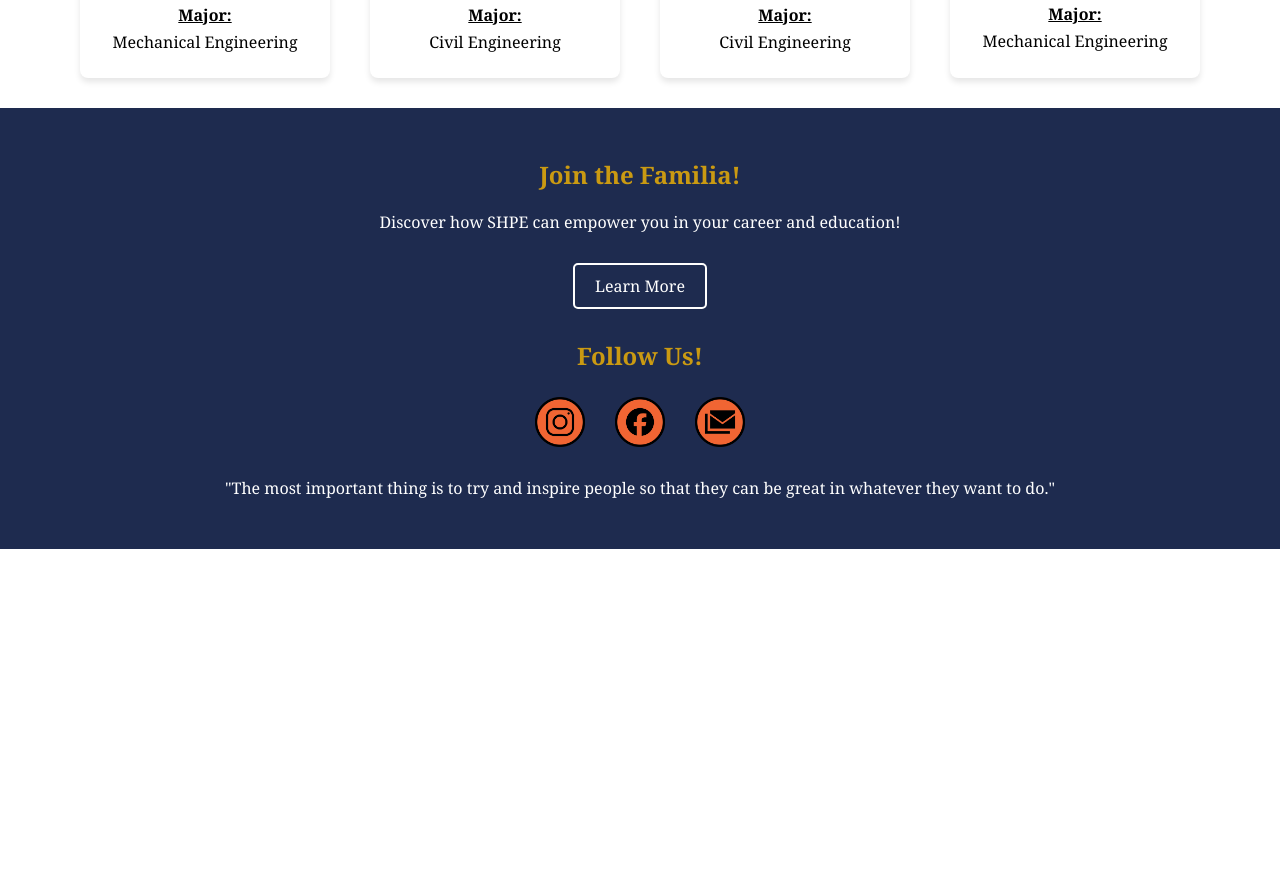
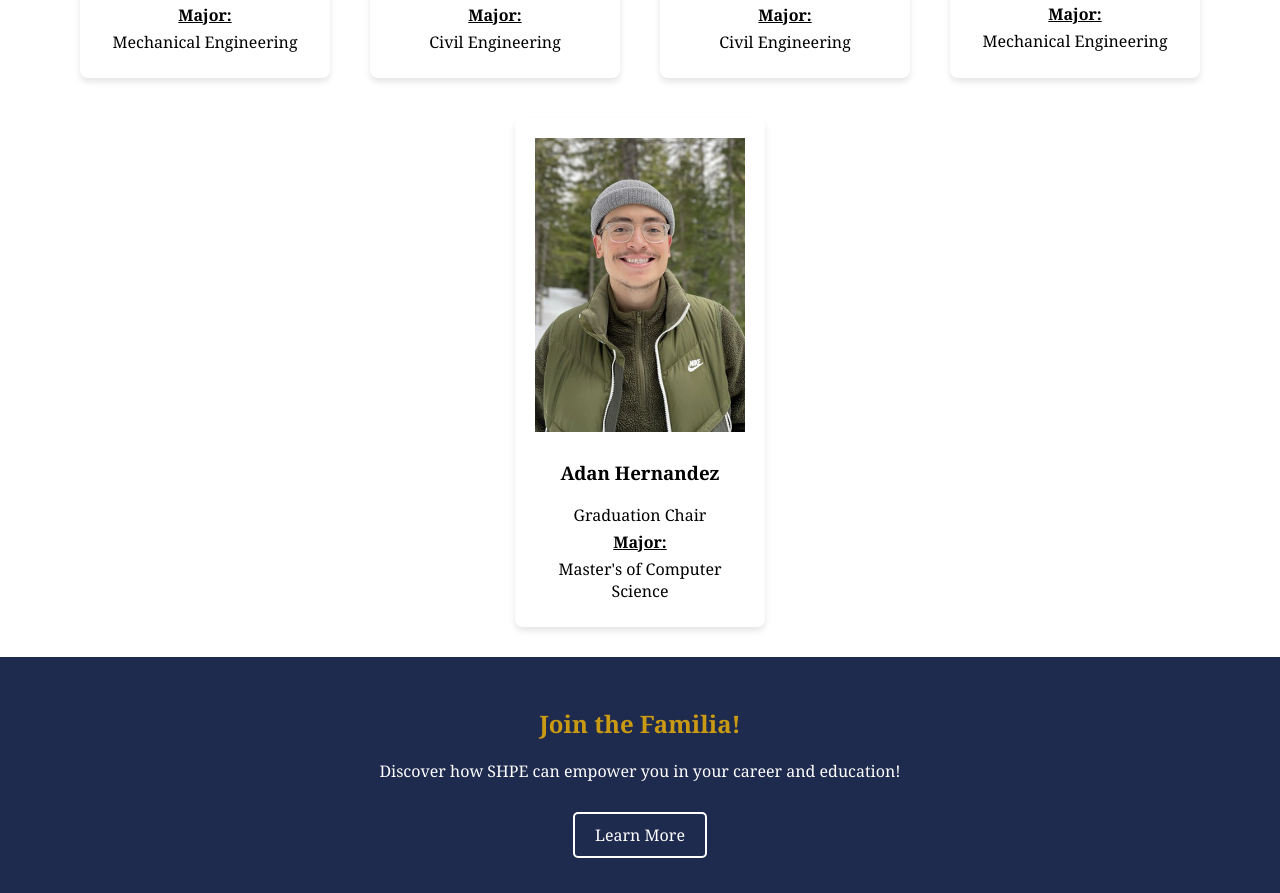
Before and after one commit to alex-osorio10/shpe_website, a React (Vite) app in the folder my_shpe_website/: page /officers in a window 1280 px wide. Shown: the part 1606-2499 px from the top of the page. Before the commit the page ends 2155 px from the top, so only its background shows below. Built offline with nearby package versions, Linux system fonts and the light colour scheme.

Commit message:
Added adan to officers

```diff
--- a/my_shpe_website/src/Officers.jsx
+++ b/my_shpe_website/src/Officers.jsx
@@ -12,6 +12,7 @@ import johnPhoto from './assets/images/headshots/john_photo.webp';
 import ericPhoto from './assets/images/headshots/eric_photo.webp';
 import eduardoPhoto from './assets/images/headshots/eduardo_photo.webp';
 import yahirPhoto from './assets/images/headshots/yahir_photo.webp';
+import adanPhoto from './assets/images/headshots/adan_photo.webp';
 
 const officerData = [
   {
@@ -97,6 +98,13 @@ const officerData = [
     department: "Mechanical Engineering",
     imgSrc: yahirPhoto,
     linkedInUrl: "https://linkedin.com"
+  },
+  {
+    name: "Adan Hernandez",
+    title: "Graduation Chair",
+    department: "Master's of Computer Science",
+    imgSrc: adanPhoto,
+    linkedInUrl: "https://linkedin.com"
   }
 ];
 
```
Also changed, not shown: my_shpe_website/src/assets/images/headshots/adan_photo.webp (added).
